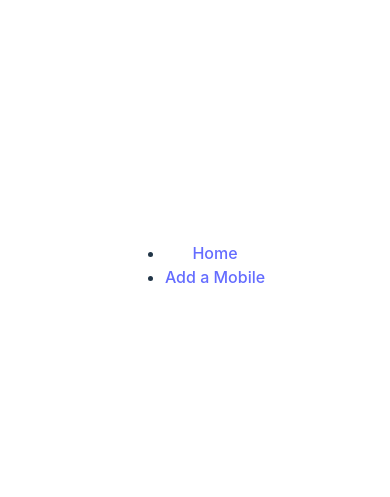
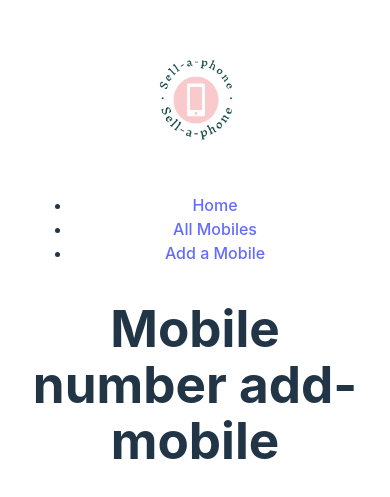
Before and after one commit to lai1372/sell-a-phone-FE, a React (Vite) app: page /mobiles/add-mobile in a window 390 px wide. Before the commit this address had no page. Shown: the part 157-654 px from the top of the page. Built offline with nearby package versions, Linux system fonts and the light colour scheme; the HTML template or start-up script is replaced by a standard one.

Commit message:
add dynamic endpoint for single mobile

```diff
--- a/src/App.jsx
+++ b/src/App.jsx
@@ -4,6 +4,7 @@ import AllMobiles from "./components/AllMobiles";
 import AddMobile from "./components/AddMobile";
 import UpdateMobile from "./components/UpdateMobile";
 import SingleMobile from "./components/SingleMobile";
+import Home from "./components/Home";
 import logo from "./assets/logo.png";
 import { Link, Route, Routes } from "react-router-dom";
 
@@ -11,9 +12,14 @@ function App() {
   return (
     <>
       <nav>
+        <img className="logo" src={logo} alt="logo" />
+
         <ul>
           <li>
             <Link to="/">Home</Link>
+          </li>
+          <li>
+            <Link to="/mobiles">All Mobiles</Link>
           </li>
           <li>
             <Link to="add-mobile">Add a Mobile</Link>
@@ -21,21 +27,14 @@ function App() {
         </ul>
       </nav>
       <Routes>
-        <Route path="/" element={<AllMobiles />} />
+        <Route path="/" element={<Home />} />
+        <Route path="/mobiles" element={<AllMobiles />} />
         <Route path="/add-mobile" element={<AddMobile />} />
         <Route path="/update-mobile" element={<UpdateMobile />} />
-        <Route path="/:id" element={<SingleMobile />} />
+        <Route path="/mobiles/:id" element={<SingleMobile />} />
       </Routes>
     </>
   );
 }
 
 export default App;
-
-// (
-//   <>
-//     <img className="logo" src={logo} alt="logo" />
-//     <h1>Sell-a-Phone</h1>
-//     <AllMobiles />
-//   </>
-// );
--- a/src/components/AllMobiles.jsx
+++ b/src/components/AllMobiles.jsx
@@ -29,7 +29,6 @@ export default function AllMobiles() {
           <p>£{mobile.price}</p>
         </div>
       ))}
-      <h1>Hello</h1>
     </>
   );
 }
--- /dev/null
+++ b/src/components/Home.jsx
@@ -0,0 +1,9 @@
+import React from "react";
+
+export default function Home() {
+  return (
+    <>
+      <h1>Home</h1>
+    </>
+  );
+}
--- a/src/components/SingleMobile.jsx
+++ b/src/components/SingleMobile.jsx
@@ -1,10 +1,12 @@
 import React from "react";
+import { useParams } from "react-router-dom";
 
 export default function SingleMobile() {
+  const { id } = useParams();
 
   return (
     <>
-      <h1>Single mobile</h1>
+      <h1>Mobile number {id}</h1>
     </>
   );
 }
```
